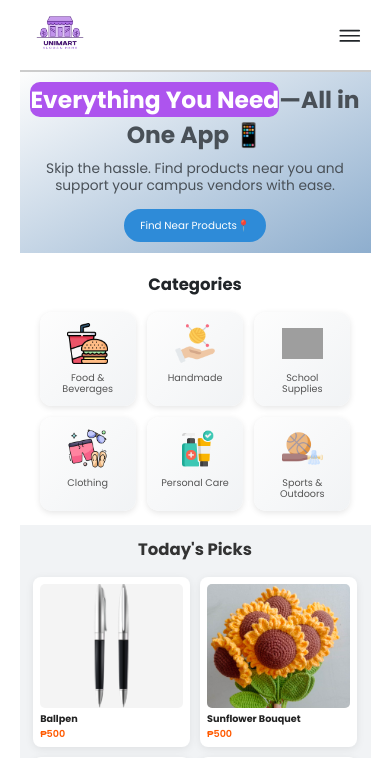
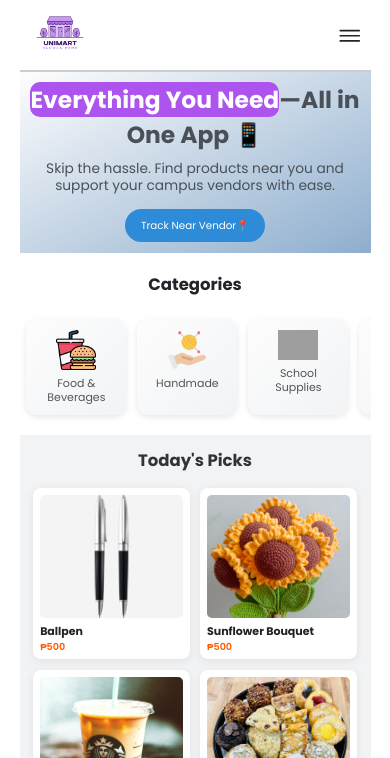
Before and after one commit to itz-rei/uni-marketplace, a PHP site: page / in a window 390 px wide. Shown: the top 758 px of the page. Run offline with PHP 8.4, Linux system fonts and the light colour scheme; grey boxes are pictures that could not be loaded.

Commit message:
generating html into js

```diff
--- a/LogIn.html
+++ b/LogIn.html
@@ -72,6 +72,6 @@
             </div>
         </div>
     </div>
-  <script src="script.js"></script>
+  <script src="LogIn.js"></script>
 </body>
 </html>
--- a/index.html
+++ b/index.html
@@ -22,21 +22,20 @@
                 <a href=""><img class="logo" src="images/logo-unimart-removebg-preview.png" alt="unimart logo"></a>
                 <div class="search-bar-container">
                     <form class="search-form">
-                        <input type="text" class="search-input" placeholder="What are you looking for?">
-                        <button type="submit" class="search-button"><img src="images/search-outline.svg" alt="Search icon"></button>
+                        <input type="text" class="search-input js-search-input" placeholder="What are you looking for?">
+                        <button class="search-button"><img src="images/search-outline.svg" alt="Search icon"></button>
                     </form>
                 </div>
                 <ul class="nav-menu">
                     <li><a class="nav-link" href="">Home</a></li>
                     <li><a class="nav-link" href="">About</a></li>
                     <li><a class="nav-link" href="">Notifications</a></li>
-                    <li><a class="btn btn-primary-outline" href="">Login</a></li>
+                    <li><a class="btn btn-primary-outline" href="LogIn.html">Login</a></li>
                     <!-- <li><a class="btn btn-primary" href="">Register</a></li> -->
                 </ul>
-                <div class="menu-icon" >
+                <div class="menu-icon">
                     <ion-icon name="menu-outline"></ion-icon>
                 </div>
-
             </nav>
 
         </header>
@@ -47,7 +46,7 @@
                 <h1><span class="highlight highlight-primary">Everything You Need</span>—All in <br> One App 📱</h1>
                 <p class="hero-paragraph">Skip the hassle. Find products near you and support your campus vendors with ease.</p>
                 <div class="">
-                    <a class="loc-btn loc-primary" href="">Find Near Products📍</a>
+                    <a class="loc-btn loc-primary" href="">Track Near Vendor📍</a>
                 </div>
             </section>
             <section class="categories-section">
@@ -82,103 +81,18 @@
 
             <section class="product-section">
             <h3>Today's Picks</h3>
-            <div class="product-container">
-                <div class="product-card">
-                    <img class="product-img" src="images/—Pngtree—metal ball pen vector_15339954 (1).png" alt="Sunflower Product">
-                    <div class="product-info">
-                        <h5>Ballpen</h5>
-                        <p class="price">₱500</p>
-                    </div>
-                </div>
-                <div class="product-card">
-                    <img class="product-img" src="images/flower.jpg" alt="Sunflower Product">
-                    <div class="product-info">
-                        <h5>Sunflower Bouquet</h5>
-                        <p class="price">₱500</p>
-                    </div>
-                </div>
-                <div class="product-card">
-                    <img class="product-img" src="https://moonandspoonandyum.com/wp-content/uploads/2022/09/starbucks-kids-drinks-1.jpg" alt="Sunflower Product">
-                    <div class="product-info">
-                        <h5>Starbuck Secondhand</h5>
-                        <p class="price">₱500</p>
-                    </div>
-                </div><div class="product-card">
-                    <img class="product-img" src="https://www.sunflowerbakery.org/wp-content/uploads/2023/02/Breakfast-Pastries-Platter-scaled.jpg" alt="Sunflower Product">
-                    <div class="product-info">
-                        <h5>Pastries</h5>
-                        <p class="price">₱500</p>
-                    </div>
-                </div><div class="product-card">
-                    <img class="product-img" src="https://filebroker-cdn.lazada.com.ph/kf/S74bc989a6c4c4018a873032cfee2d129s.jpg" alt="Sunflower Product">
-                    <div class="product-info">
-                        <h5>School Supplies</h5>
-                        <p class="price">₱500</p>
-                    </div>
-                </div><div class="product-card">
-                    <img class="product-img" src="https://down-ph.img.susercontent.com/file/sg-11134201-7rblp-lqn1jylut8hx2c" alt="Sunflower Product">
-                    <div class="product-info">
-                        <h5>Notebooks</h5>
-                        <p class="price">₱500</p>
-                    </div>
-                </div>
-                <div class="product-card">
-                    <img class="product-img" src="https://tse1.mm.bing.net/th/id/OIP.DMp_fZpr1NV1SSoE4NHUXwHaHa?pid=Api&P=0&h=220" alt="Sunflower Product">
-                    <div class="product-info">
-                        <h5>Soccer Ball</h5>
-                        <p class="price">₱500</p>
-                    </div>
-                </div>
-                <div class="product-card">
-                    <img class="product-img" src="https://down-th.img.susercontent.com/file/th-11134207-7r98s-lni7b0fxw5dc98" alt="Sunflower Product">
-                    <div class="product-info">
-                        <h5>Labubu</h5>
-                        <p class="price">₱500</p>
-                    </div>
-                </div>
-                <div class="product-card">
-                    <img class="product-img" src="https://i.pinimg.com/originals/d1/9a/43/d19a43af9dedc84f925009f6a82ffe8e.jpg" alt="Sunflower Product">
-                    <div class="product-info">
-                        <h5>Keychains</h5>
-                        <p class="price">₱500</p>
-                    </div>
-                </div>
-                <div class="product-card">
-                    <img class="product-img" src="https://i.pinimg.com/736x/a8/62/7a/a8627afe4fb6cc18927cb8862da2baa9.jpg" alt="Sunflower Product">
-                    <div class="product-info">
-                        <h5>Flower Keychains</h5>
-                        <p class="price">₱500</p>
-                    </div>
-                </div>
-                <div class="product-card">
-                    <img class="product-img" src="https://down-my.img.susercontent.com/file/my-11134207-7r98q-lonfs80j97lqfa" alt="Sunflower Product">
-                    <div class="product-info">
-                        <h5>Y.O.U Sunscreen</h5>
-                        <p class="price">₱500</p>
-                    </div>
-                </div>
-                <div class="product-card">
-                    <img class="product-img" src="https://gourmandiz.dhnet.be/app/uploads/2021/05/spaghettibolo-4096x2731.jpg" alt="Sunflower Product">
-                    <div class="product-info">
-                        <h5>Spaghetti</h5>
-                        <p class="price">₱500</p>
-                    </div>
-                </div>
-                <div class="product-card">
-                    <img class="product-img" src="images/flower.jpg" alt="Sunflower Product">
-                    <div class="product-info">
-                        <h5>Sunflower Bouquet</h5>
-                        <p class="price">₱500</p>
-                    </div>
-                </div>
+            <div class="product-container js-product-container">
+
                 <!-- Repeat this card for multiple products -->
             </div>
+
             </section>
+
         <!-- call to action Section -->
         <!-- Features Section -->
         </main>
         <!-- footer -->
-    <footer class="footer">
+    <footer>
         <div class="footer-container">
             <div class="footer-logo">
                 <h5>Unimart Campus Marketplace</h5>
@@ -215,7 +129,9 @@
                 </select>
             </div>
         </div>
+    </footer>
         <!-- mobile-bottom-nav -->
+
     <nav class="bottom-nav">
         <ul class="bottom-nav-menu">
             <li><a href="#"><img src="images/home.svg" alt=""><span>Home</span></a></li>
@@ -225,12 +141,9 @@
             <li><a href="#"><img src="images/user-outline.svg" alt=""><span>Profile</span></a></li>
         </ul>
     </nav>
-
-
-    </footer>
-
-    </div>
         <script type="module" src="https://unpkg.com/ionicons@7.1.0/dist/ionicons/ionicons.esm.js"></script>
         <script nomodule src="https://unpkg.com/ionicons@7.1.0/dist/ionicons/ionicons.js"></script>
+        <script src="script.js"></script>
+
     </body>
 </html>
--- a/queries.css
+++ b/queries.css
@@ -26,11 +26,13 @@
     .search-bar-container{
         display: none;
     }
-
+    .bottom-nav{
+        height: 60px;
+    }
 }
 
 /* Mobile Regular */
-@media (min-width: 481px) and (max-width: 767px) {
+@media (min-width: 481px /*480px*/) and (max-width: 47.93rem/*767px*/) {
     /* Styles for mobile phones */
     html{
         font-size: 43%;
@@ -44,7 +46,7 @@
     .menu-icon{
         display: block;
     }
-    .footer-container{
+    footer{
         display: none;
     }
     .bottom-nav{
@@ -52,6 +54,12 @@
     }
     .search-bar-container{
         display: none;
+    }
+    .product-container{
+        grid-template-columns: 1fr 1fr 1fr;
+    }
+    .bottom-nav{
+        height: 70px;
     }
 }
 
--- a/style.css
+++ b/style.css
@@ -348,7 +366,7 @@ span{
 }
 /* Categories Sections */
 .categories-section {
-  padding: 2rem;
+  padding: 2rem 0;
   text-align: center;
 }
 
@@ -362,9 +380,10 @@ span{
 
 .categories-container {
   display: flex;
-  flex-wrap: wrap;
-  justify-content: center;
+  overflow-x: auto;     /* horizontal scroll */
+  overflow-y: hidden;   /* prevent vertical scroll */
   gap: 1.6rem;
+  padding: 1rem;
 }
 
 .category-card {
@@ -372,27 +391,27 @@ span{
   border-radius: 12px;
   box-shadow: 0 2px 6px rgba(0, 0, 0, 0.1);
   padding: 1.6rem;
-  width: 14rem;
+  width: 140px;
+  min-width: 100px;
   text-align: center;
   transition: transform 0.3s, box-shadow 0.3s;
   cursor: pointer;
 }
-
 .category-card:hover {
   transform: translateY(-5px);
   box-shadow: 0 8px 16px rgba(0, 0, 0, 0.15);
 }
 
 .category-card img {
-  width: 6rem;
-  height: 6rem;
+  width: 40px;
+  min-width: 3rem;
   object-fit: contain;
   margin-bottom: 0.8rem;
 }
 
 .category-card p {
   margin: 0;
-  font-size: 1.4rem;
+  font-size: 1.6rem;
   color: #555;
 }
 /* ---------------------product-section -----------------------------*/
@@ -402,6 +421,7 @@ span{
     padding: 2rem;
     background-color: var(--grey-tint);
     margin-bottom: 3rem;
+    min-height: 850px;
 }
 
 .product-section h3 {
@@ -455,7 +475,7 @@ span{
 }
 
 .product-info h5 {
-    font-size: 1.4rem;
+    font-size: 1.6rem;
     margin: 0;
     color: #222;
     line-height: 1.3;
```
Also changed, not shown: other parts of style.css (+22 -4 lines), LogIn.js (added, +10 -0 lines), script.js (+66 -8 lines), images/product-lists/Breakfast-Pastries-Platter-scaled.jpg (added), images/product-lists/flower-keychains.jpg (added), images/product-lists/flower.jpg (renamed from images/flower.jpg), images/product-lists/keychains.jpg (added), images/product-lists/labubu-doll.jpg (added), images/product-lists/notebooks.jpg (added), images/product-lists/school-supplies.jpg (added), images/product-lists/soccer-ball.jpg (added), images/product-lists/sphagetti.jpg (added), images/product-lists/starbucks-kids-drinks.jpg (added), images/product-lists/sunscreen.jpg (added), 1 more files. Lines whose indentation alone changed are shown as unchanged.
